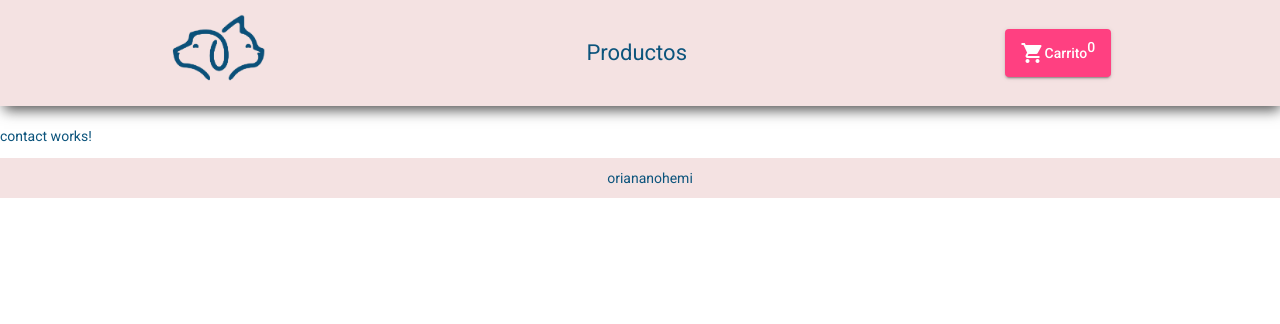
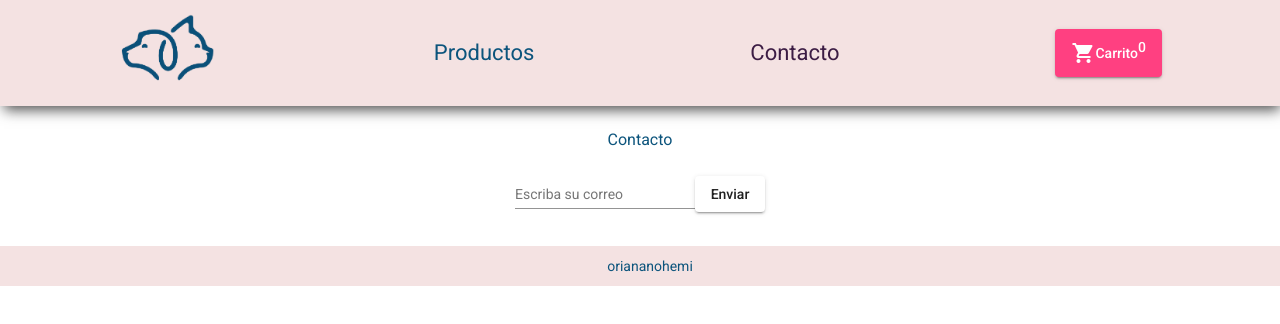
Before and after one commit to oriananohemi/pet-shop, an Angular app: page /contact in a window 1280 px wide. Shown: the top 324 px of the page. Built offline with nearby package versions, Linux system fonts and the light colour scheme.

Commit message:
estilos y logica para verificar email del componentes contact

```diff
--- a/src/app/contact/components/contact.component.html
+++ b/src/app/contact/components/contact.component.html
@@ -1 +1,7 @@
-<p>contact works!</p>
+<div class="contact">
+  <h3 class="title">Contacto</h3>
+  <mat-form-field>
+    <input type="email" [formControl]="emailField" matInput placeholder="Escriba su correo">
+  </mat-form-field>
+  <button mat-raised-button [disabled]="emailField.invalid" (click)="sendMail()">Enviar</button>
+</div>
--- a/src/app/contact/components/contact.component.scss
+++ b/src/app/contact/components/contact.component.scss
@@ -0,0 +1,5 @@
+.contact {
+  margin: 20px auto;
+  text-align: center;
+  width: 80%;
+}
--- a/src/app/contact/components/contact.component.ts
+++ b/src/app/contact/components/contact.component.ts
@@ -1,5 +1,5 @@
 import { Component, OnInit } from '@angular/core';
-
+import { FormControl, Validators } from '@angular/forms';
 @Component({
   selector: 'app-contact',
   templateUrl: './contact.component.html',
@@ -7,9 +7,24 @@ import { Component, OnInit } from '@angular/core';
 })
 export class ContactComponent implements OnInit {
 
-  constructor() { }
+  emailField: FormControl;
+
+  constructor() {
+    this.emailField = new FormControl('', [
+      Validators.email
+    ]);
+    // this.emailField.valueChanges
+    // .subscribe(value => {
+    //   console.log(value)
+    // });
+   }
 
   ngOnInit(): void {
   }
 
+  sendMail() {
+    if(this.emailField.valid) {
+      console.log(this.emailField.value);
+    }
+  }
 }
--- a/src/app/contact/contact.module.ts
+++ b/src/app/contact/contact.module.ts
@@ -5,6 +5,8 @@ import { ContactComponent } from './components/contact.component';
 
 import { ContactRoutingModule } from './contant-routing.module';
 import { SharedModule } from './../shared/shared.module';
+import { ReactiveFormsModule } from '@angular/forms';
+import { MaterialModule } from '../material/material.module';
 
 @NgModule({
   declarations: [
@@ -13,7 +15,9 @@ import { SharedModule } from './../shared/shared.module';
   imports: [
     CommonModule,
     SharedModule,
-    ContactRoutingModule
+    ContactRoutingModule,
+    ReactiveFormsModule,
+    MaterialModule
   ]
 })
 export class ContactModule {
--- a/src/app/home/components/banner/banner.component.scss
+++ b/src/app/home/components/banner/banner.component.scss
@@ -2,7 +2,7 @@
   align-items: center;
   background-image: url("../../../../assets/images/banner2.jpeg");
   background-color: var(--secondary-light);
-  background-position: flex-end;
+  background-position: center;
   background-size: cover;
   background-repeat: no-repeat;
   display: flex;
@@ -18,7 +18,7 @@
 @media (min-width: 1020px) {
   .hero {
     align-items: center;
-    min-height: 600px;
+    min-height: 700px;
   }
   .hero-title {
     font-size: 50px;
--- a/src/app/shared/components/header/header.component.html
+++ b/src/app/shared/components/header/header.component.html
@@ -3,6 +3,7 @@
     <img class="brand" [src]=logo alt="Logo">
   </a>
   <a routerLink="/products" routerLinkActive="active">Productos</a>
+  <a routerLink="/contact" routerLinkActive="active">Contacto</a>
   <a routerLink="/order" mat-raised-button color="accent">
     <div class="flex-container">
       <mat-icon>shopping_cart</mat-icon>
```
Also changed, not shown: src/app/material/material.module.ts (+5 -2 lines).
